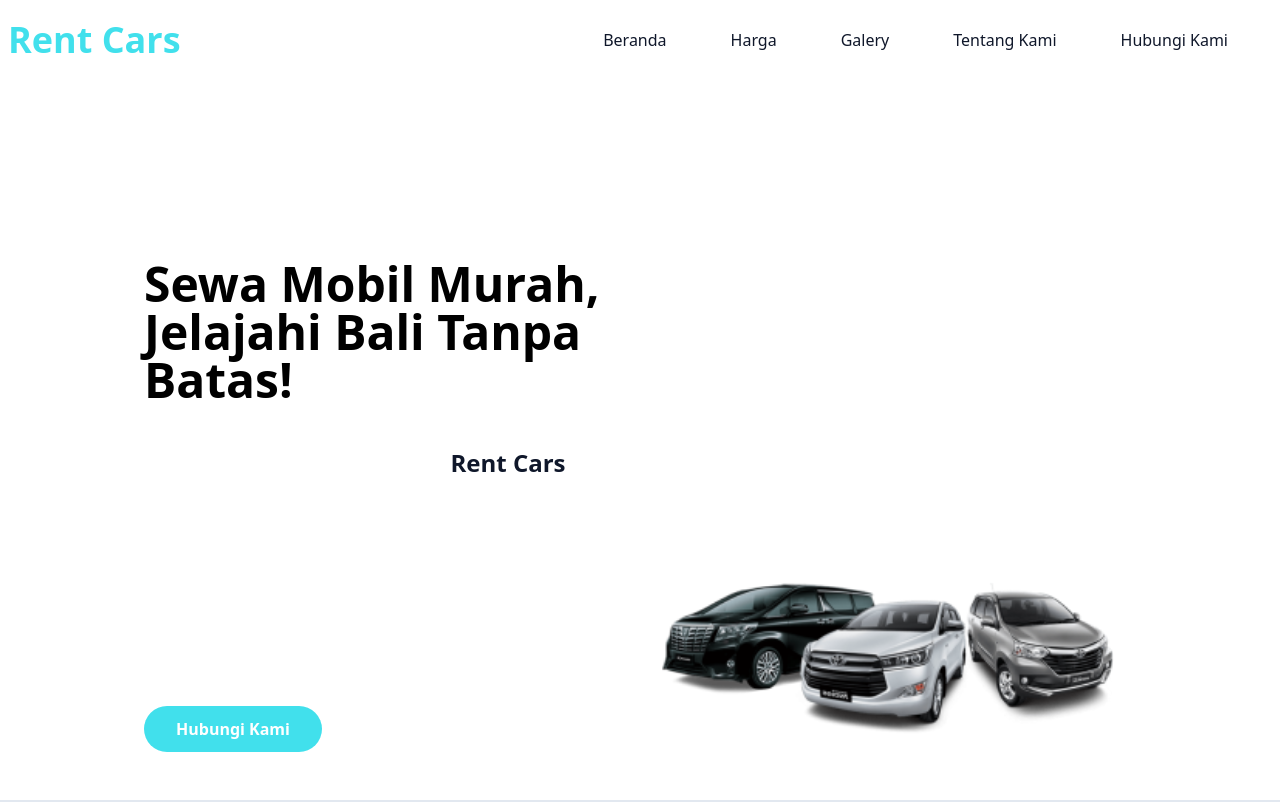
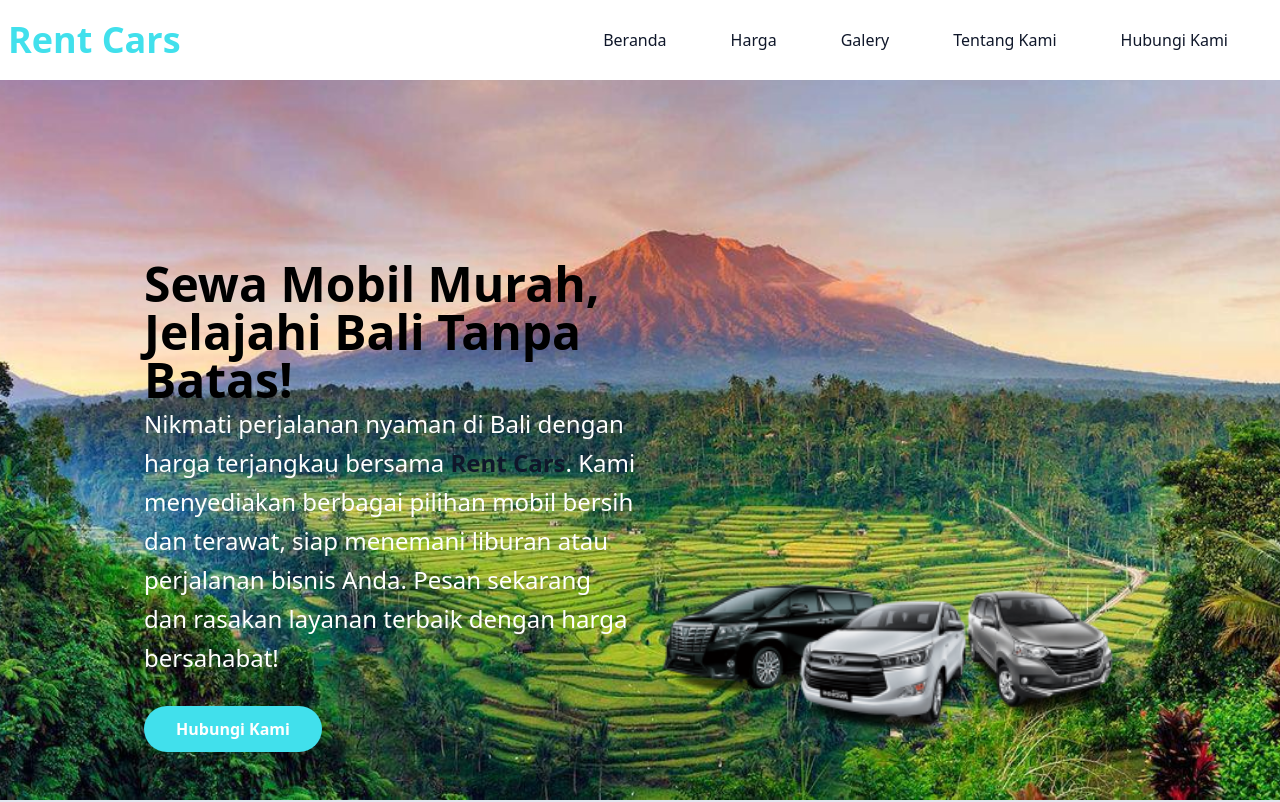
Before and after one commit to pasekputra/penyewaan-mobil, a website: page index.html in a window 1280 px wide. Shown: the top 802 px of the page. Drawn offline with nearby package versions, Linux system fonts and the light colour scheme; some packages are replaced by stand-ins of ours; a script that the page names is missing.

Commit message:
first commit

```diff
--- a/index.html
+++ b/index.html
@@ -102,7 +102,7 @@
 
     <section
     id="home"
-      class="hero lg:p-36 md:p-36 sm:p-36 h-[100dvh] md:h-[100dvh] bg-[url('back/back-hero.jpg')] bg-cover bg-center bg-no-repeat bg-fixed brightness-90 contrast-100 saturate-125"
+      class="hero lg:p-36 md:p-36 sm:p-36 h-[100dvh] md:h-[100dvh] bg-[url('/src/back/back-hero.jpg')] bg-cover bg-center bg-no-repeat bg-fixed brightness-90 contrast-100 saturate-125"
     >
       <!-- <div
         class="absolute bottom-0 left-0 w-full h-20 bg-gradient-to-t from-white/60 via-white/30 to-transparent backdrop-blur-md"
```
Also changed, not shown: back/back-hero.jpg (deleted), dist/output.css (deleted), src/back/back-hero-second.jpg (renamed from back/back-hero-second.jpg), src/img/back-hero.jpg (deleted), src/output.css.
